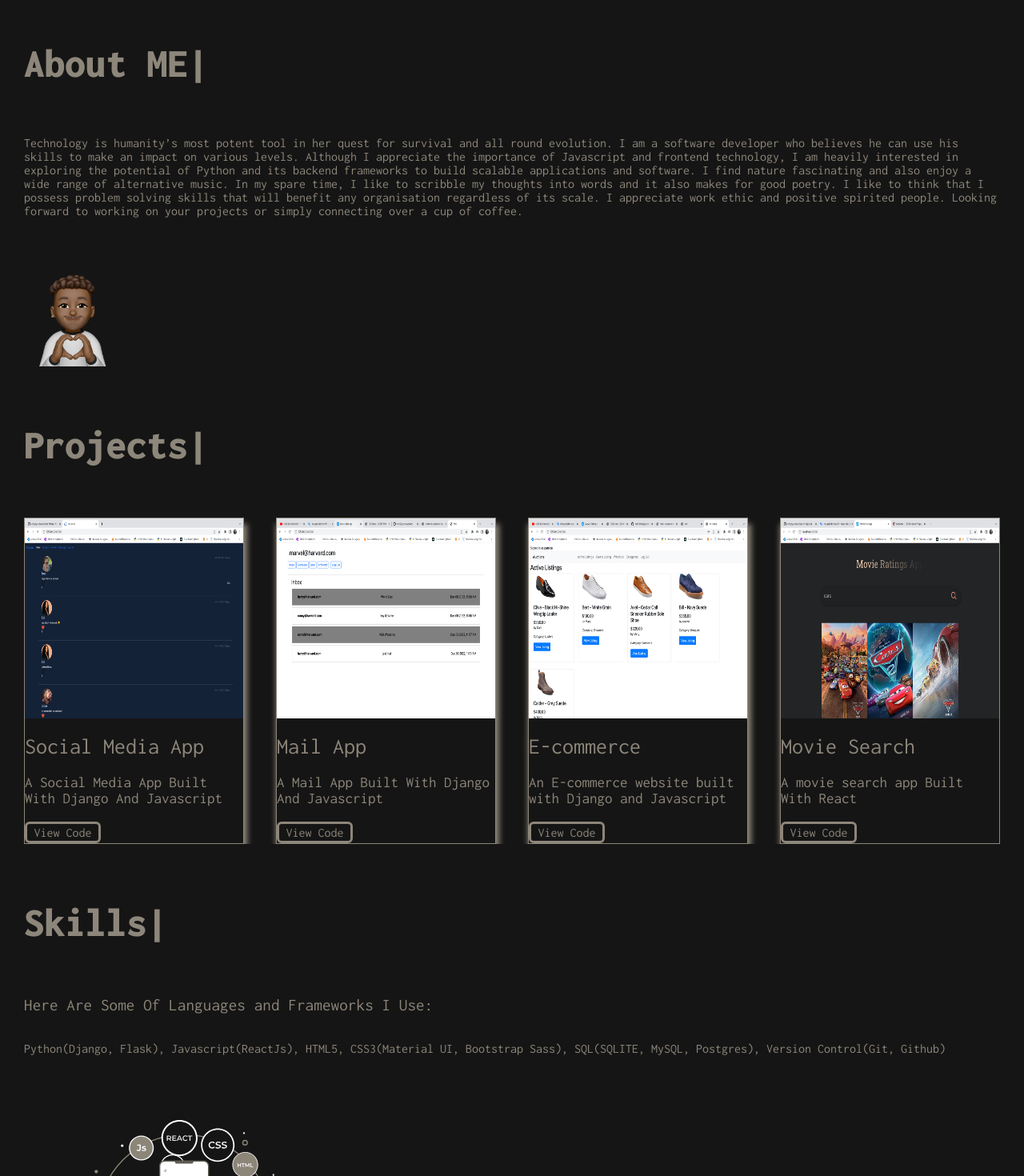
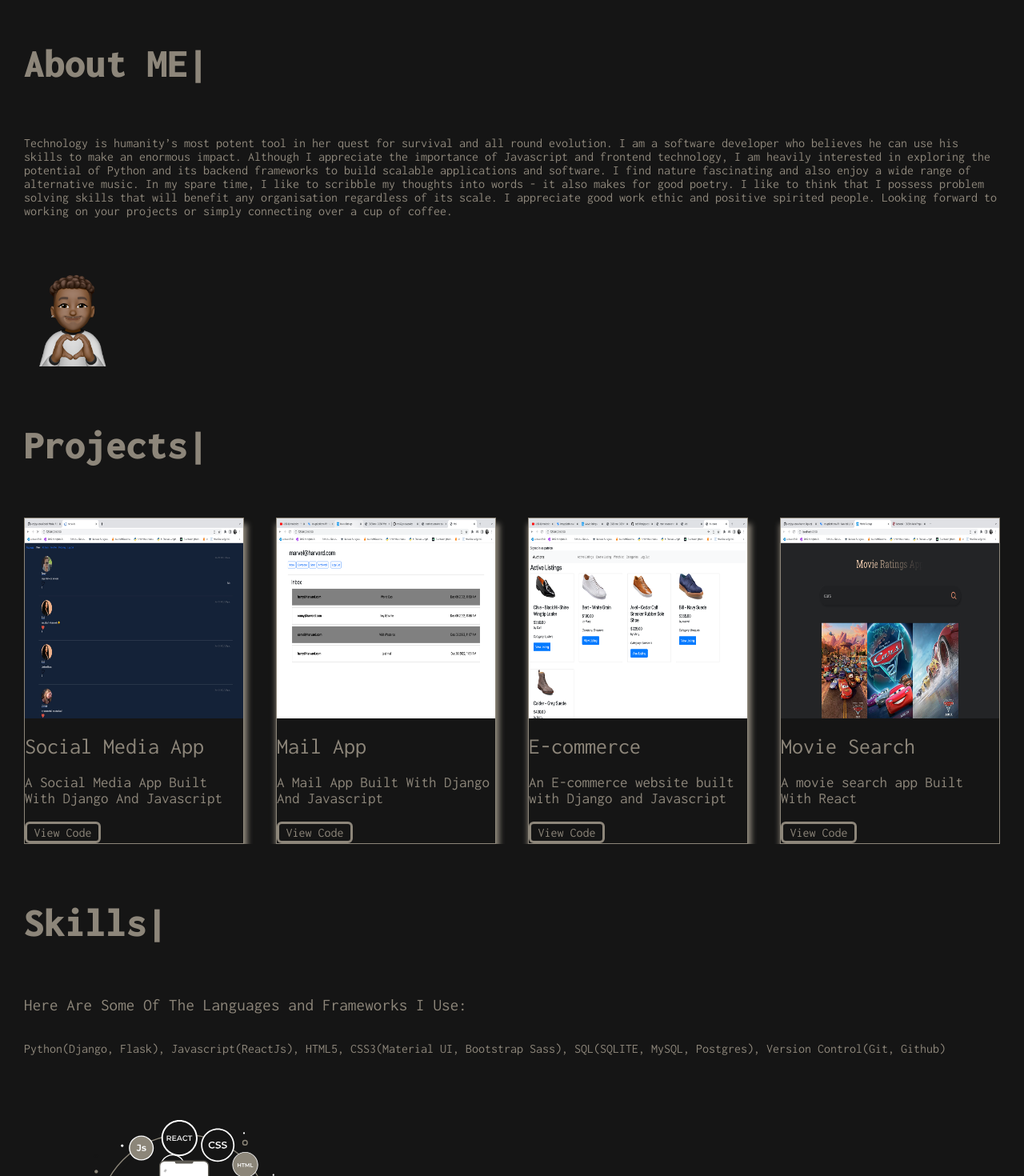
Before and after one commit to ceejaycodes/Marvel-Ogoke, a React (Create React App) app: page / in a window 1280 px wide. Shown: the part 671-2141 px from the top of the page at 80% size. Built offline with nearby package versions, Linux system fonts and the light colour scheme.

Commit message:
fixed typos

```diff
--- a/src/dir/components/About.jsx
+++ b/src/dir/components/About.jsx
@@ -12,11 +12,11 @@ export default function About() {
 
       </Box>
       <Box className='abtbx'>
-      <Typography variant='p' className='abouttxt' sx={{fontFamily: 'Inconsolata-Variable'}}> Technology is humanity’s most potent tool in her quest for survival and all round evolution. I am a software developer who believes he can use his skills to make an impact on various levels.
+      <Typography variant='p' className='abouttxt' sx={{fontFamily: 'Inconsolata-Variable'}}> Technology is humanity’s most potent tool in her quest for survival and all round evolution. I am a software developer who believes he can use his skills to make an enormous impact.
       Although I appreciate the importance of Javascript and frontend technology, I am heavily interested in exploring the potential of Python and its backend frameworks to build scalable applications and software.
      I find nature fascinating and also enjoy a wide range of alternative music.
- In my spare time, I like to scribble my thoughts into words and it also makes for good poetry.
-     I like to think that I possess problem solving skills that will benefit any organisation regardless of its scale. I appreciate work ethic and positive spirited people.
+ In my spare time, I like to scribble my thoughts into words - it also makes for good poetry.
+     I like to think that I possess problem solving skills that will benefit any organisation regardless of its scale. I appreciate good work ethic and positive spirited people.
      Looking forward to working on your projects or simply connecting over a cup of coffee.
  </Typography>
  </Box>
--- a/src/dir/components/Skills.jsx
+++ b/src/dir/components/Skills.jsx
@@ -16,7 +16,7 @@ export default function Skills() {
 
 <div className='sklogs'>
 <Typography variant='h4' className='abouttxt' sx={{ fontSize: '21px',fontFamily: 'Inconsolata-Variable'}}>
-   Here Are Some Of Languages and Frameworks I Use:
+   Here Are Some Of The Languages and Frameworks I Use:
  </Typography>
  <Typography variant='p' className='abouttxt' sx={{fontFamily: 'Inconsolata-Variable'}}>
   Python(Django, Flask),
```
Also changed, not shown: 1 other file (tests, documents, lock files or other folders).
